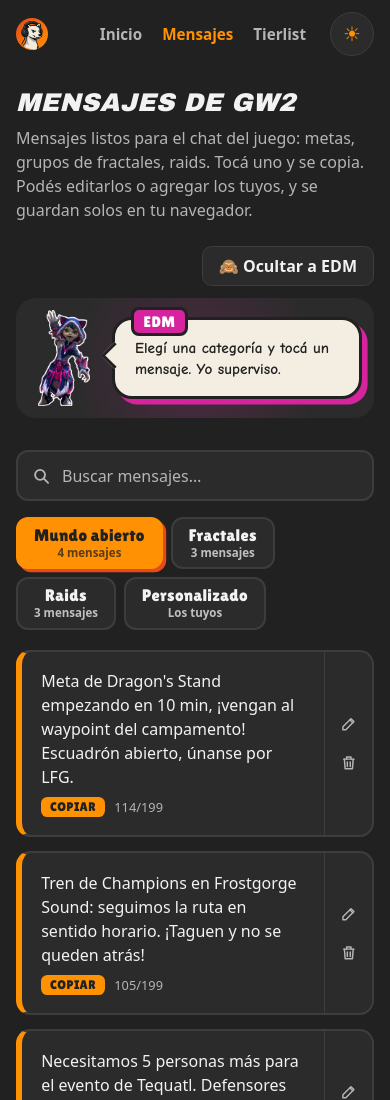
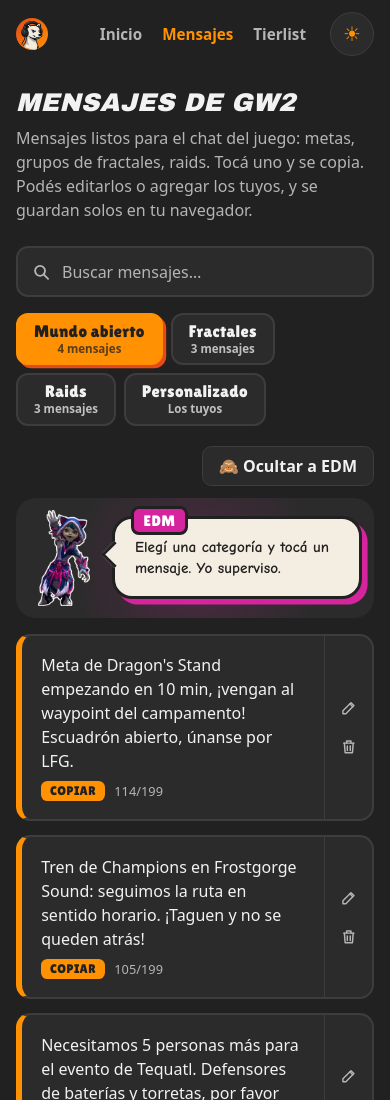
Before and after one commit to dp-weasel/AstroWeb, an Astro site: page /gw2/mensajes in a window 390 px wide. Shown: the top 1100 px of the page. Built offline with nearby package versions, Linux system fonts and the light colour scheme; Astro itself is replaced by a stand-in of ours.

Commit message:
Mensajes de GW2: categorías a todo el ancho y EDM a la altura de los mensajes
El buscador y las pestañas ocupan todo el ancho; debajo van los mensajes y, a la
derecha, EDM con la vista previa y los pasos. Así lo que se agregue más abajo no
choca con la columna derecha. En el celular: buscador, categorías, EDM y la lista.

Co-Authored-By: Claude Opus 5.5 <noreply@anthropic.com>

```diff
--- a/src/pages/gw2/mensajes/index.astro
+++ b/src/pages/gw2/mensajes/index.astro
@@ -44,11 +44,10 @@ const poses = {
       agregar los tuyos, y se guardan solos en tu navegador.
     </p>
 
-    <div class="columnas">
-      <div class="zona">
-        <SearchBox />
-        <Tabs categories={categories} conteo />
-      </div>
+    <!-- Buscador y categorías a todo el ancho; debajo, los mensajes y EDM a la misma altura. -->
+    <div class="zona">
+      <SearchBox />
+      <Tabs categories={categories} conteo />
 
       <aside class="lado" aria-label="EDM te ayuda">
         <button type="button" class="ver-edm" data-ver-edm aria-pressed="true" aria-controls="edm">🙈 Ocultar a EDM</button>
@@ -87,13 +86,15 @@ const poses = {
   h1 { margin: 0 0 .25rem; font-size: clamp(1.6rem, 5vw, 2.4rem); }
   .idea { margin: 0 0 1.5rem; max-width: 46rem; color: var(--muted); }
 
-  .columnas { display: grid; grid-template-columns: minmax(0, 1fr) 19rem; gap: 2rem; align-items: start; }
-  /* Las pestañas van debajo del buscador, a lo ancho. */
-  .columnas .zona { grid-template-columns: 1fr; }
-  .columnas .zona :global(.search) { margin-bottom: 1rem; }
-  .columnas .zona :global(.tabs) { justify-content: flex-start; }
+  /* Filas: 1 buscador, 2 categorías (las dos a todo el ancho), 3 mensajes | EDM, 4 nota.
+     Tabs usa display: contents, así que sus pestañas y paneles son celdas de esta grilla. */
+  .mm .zona { grid-template-columns: minmax(0, 1fr) 19rem; column-gap: 2rem; }
+  .mm .zona :global(.search) { grid-column: 1 / -1; grid-row: 1; margin-bottom: 1rem; }
+  .mm .zona :global(.tabs) { grid-column: 1 / -1; grid-row: 2; justify-content: flex-start; }
+  .mm .zona :global([role="tabpanel"]) { grid-column: 1; grid-row: 3; }
+  .mm .zona :global(.storage-note) { grid-column: 1; grid-row: 4; }
 
-  .lado { position: sticky; top: 1rem; display: grid; gap: 1.25rem; }
+  .lado { grid-column: 2; grid-row: 3 / span 2; align-self: start; position: sticky; top: 1rem; display: grid; gap: 1.25rem; }
 
   /* Botón para mostrar u ocultar a EDM, igual al de la tierlist. */
   .ver-edm {
@@ -130,9 +131,11 @@ const poses = {
   .lado .pasos { flex-direction: column; gap: .4rem; margin: 0; }
 
   @media (max-width: 56rem) {
-    .columnas { grid-template-columns: 1fr; }
-    /* En el celular EDM va arriba de la lista, chiquita y al lado del bocadillo. */
-    .lado { grid-row: 1; position: static; }
+    /* En el celular, una columna: buscador, categorías, EDM chiquita al lado del bocadillo y la lista. */
+    .mm .zona { grid-template-columns: 1fr; }
+    .mm .zona :global([role="tabpanel"]) { grid-row: 4; }
+    .mm .zona :global(.storage-note) { grid-row: 5; }
+    .lado { grid-column: 1; grid-row: 3; position: static; margin-bottom: 1rem; }
     .edm { grid-template-columns: 4.5rem 1fr; align-items: center; padding: .75rem; gap: .75rem; }
     .edm :global(.bocadillo) { grid-column: 2; grid-row: 1; min-height: 0; font-size: .95rem; }
     .edm :global(.bocadillo::after) { left: -.62rem; top: 1.6rem; bottom: auto; transform: rotate(45deg); }
```
